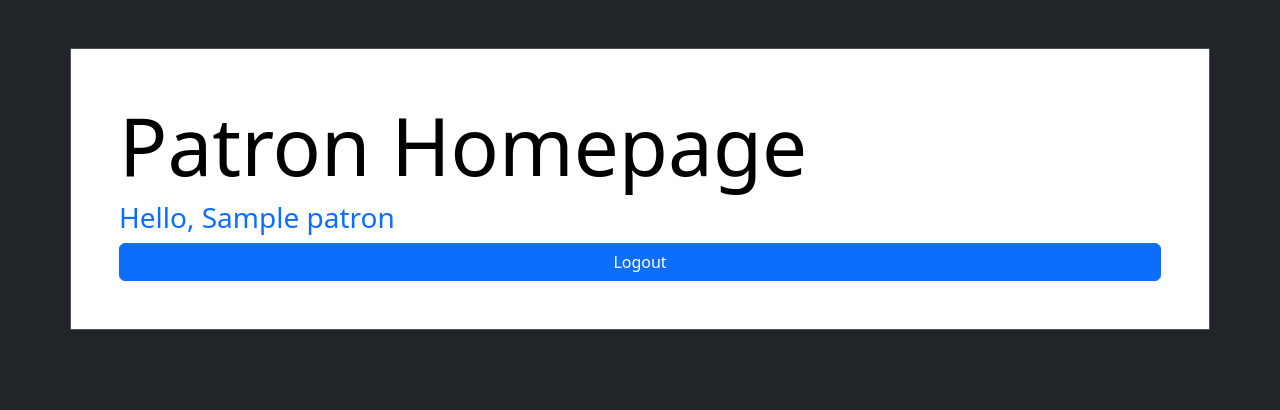
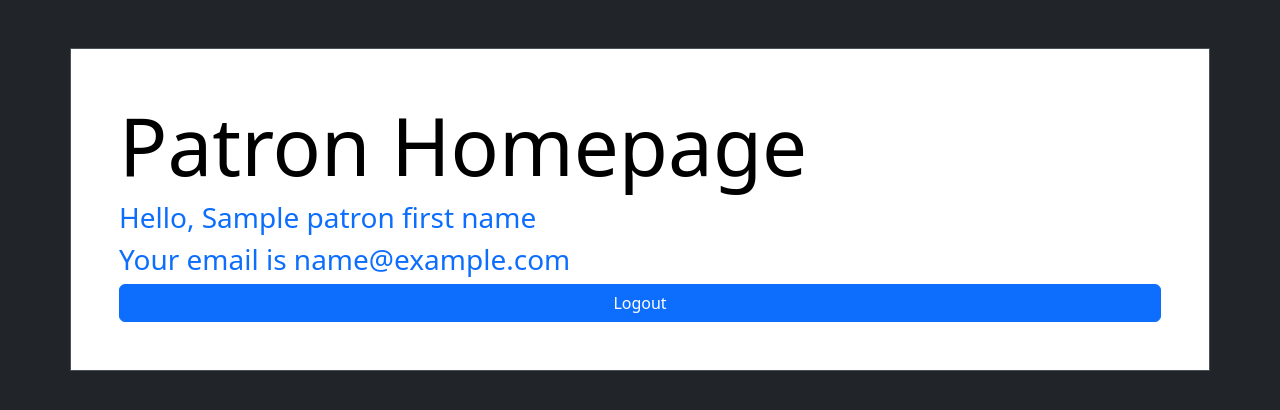
Before and after one commit to fahmeed-nabi/MelodyStack-Catalogue-App, a Django app: template music/templates/music/patron.html in a window 1280 px wide. Shown: the top 410 px of the page. Run offline with Django 5.2, Linux system fonts and the light colour scheme; the template is opened without the code that fills it: most values are stand-ins (such as "Sample title", 1, 10 or a date in 2020).

Commit message:
Updated views and templates to include Google user's first name and email

```diff
--- a/music/templates/music/librarian.html
+++ b/music/templates/music/librarian.html
@@ -13,7 +13,8 @@
 <div class="container p-5 my-5 border bg-white text-black">
     <h1 class="display-1">Librarian Homepage</h1>
 
-    <h3 class="text-primary">Hello, {{librarian}}</h3>
+    <h3 class="text-primary">Hello, {{librarian_first_name}}</h3>
+    <h3 class="text-primary">Your email is {{librarian_email}}</h3>
     <a class="btn btn-primary w-100" href="{% url 'logout_view' %}">
      Logout
   </a>
--- a/music/templates/music/patron.html
+++ b/music/templates/music/patron.html
@@ -13,7 +13,8 @@
 <div class="container p-5 my-5 border bg-white text-black">
     <h1 class="display-1">Patron Homepage</h1>
 
-    <h3 class="text-primary">Hello, {{patron}}</h3>
+    <h3 class="text-primary">Hello, {{patron_first_name}}</h3>
+    <h3 class="text-primary">Your email is {{patron_email}}</h3>
     <a class="btn btn-primary w-100" href="{% url 'logout_view' %}">
       Logout
    </a>
--- a/music/views.py
+++ b/music/views.py
@@ -55,7 +55,8 @@ def librarian_page(request):
     curr_user = get_user(request)
     librarian = Librarian.objects.filter(user=curr_user).first()
     return render(request, "music/librarian.html", {
-        'librarian' : librarian.user.email
+        'librarian_email' : librarian.user.email,
+        'librarian_first_name' : librarian.user.first_name
     })
 
 def logout_view(request):
@@ -66,5 +67,6 @@ def patron_page(request):
     curr_user = get_user(request)
     patron = Patron.objects.filter(user=curr_user).first()
     return render(request, "music/patron.html", {
-        'patron' : patron.user.email
+        'patron_email' : patron.user.email,
+        'patron_first_name' : patron.user.first_name
     })
```
